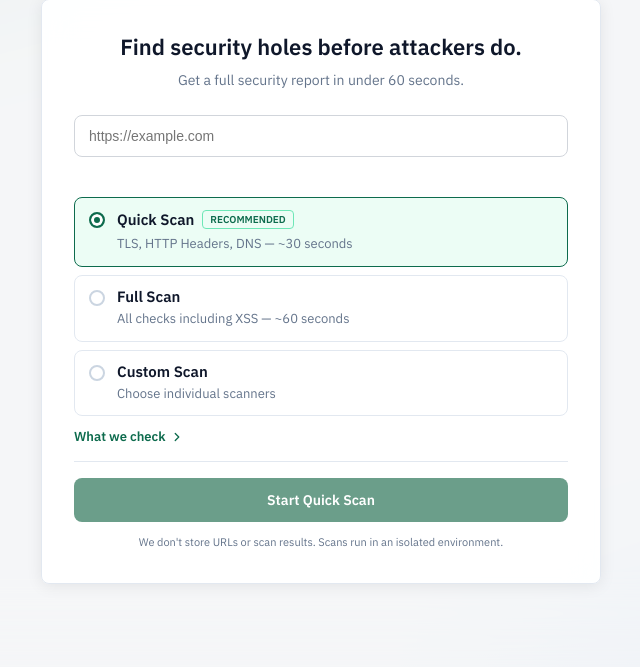
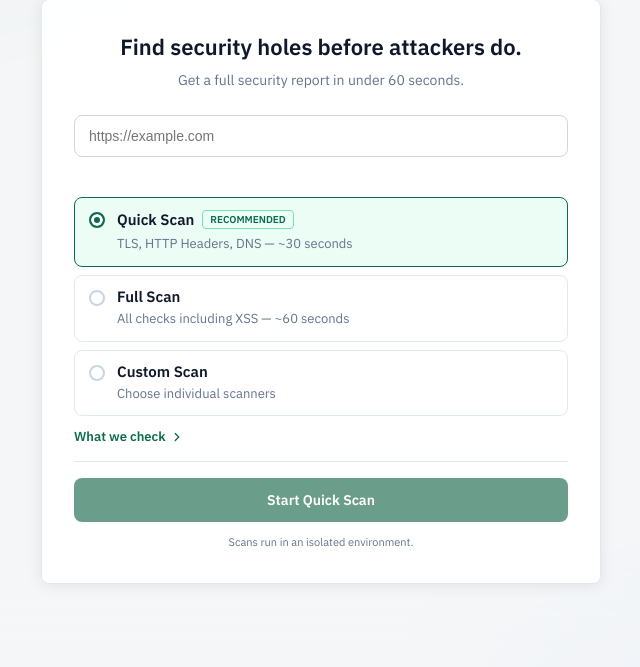
Before and after one commit to RoomSick-x00/website-vuln-scanner, a Flask app: page / in a window 1280 px wide. Shown: the part 133-800 px from the top of the page, without its empty margins (319-959 px from the left). Run offline with Flask 3, Linux system fonts and the light colour scheme.

Commit message:
Readme Update

```diff
--- a/frontend/web_ui/templates/index.html
+++ b/frontend/web_ui/templates/index.html
@@ -111,7 +111,7 @@
 
             <div class="cta-block">
                 <button type="submit" class="submit-btn cta-button" id="submitBtn">Start Security Scan</button>
-                <p class="trust-line">We don't store URLs or scan results. Scans run in an isolated environment.</p>
+                <p class="trust-line">Scans run in an isolated environment.</p>
             </div>
         </form>
     </div>
```
Also changed, not shown: README.md.
